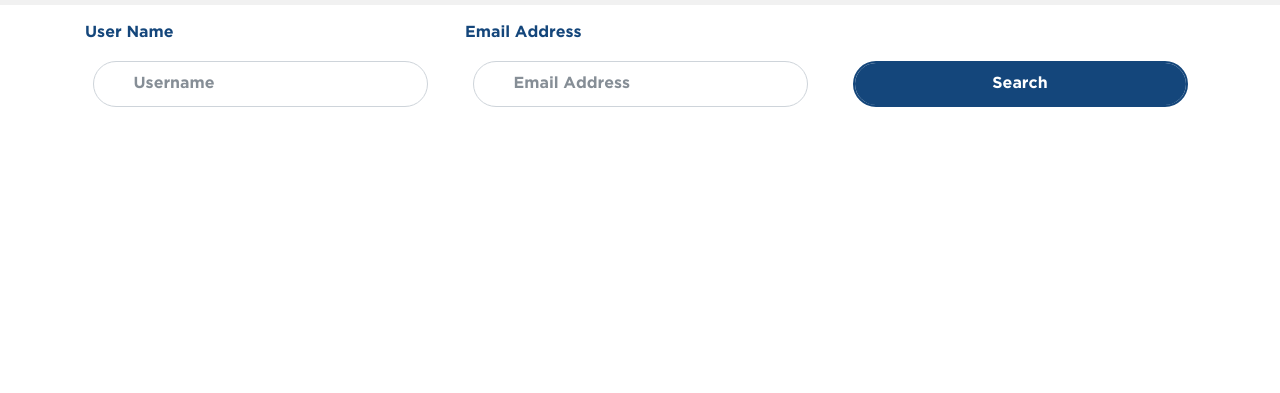
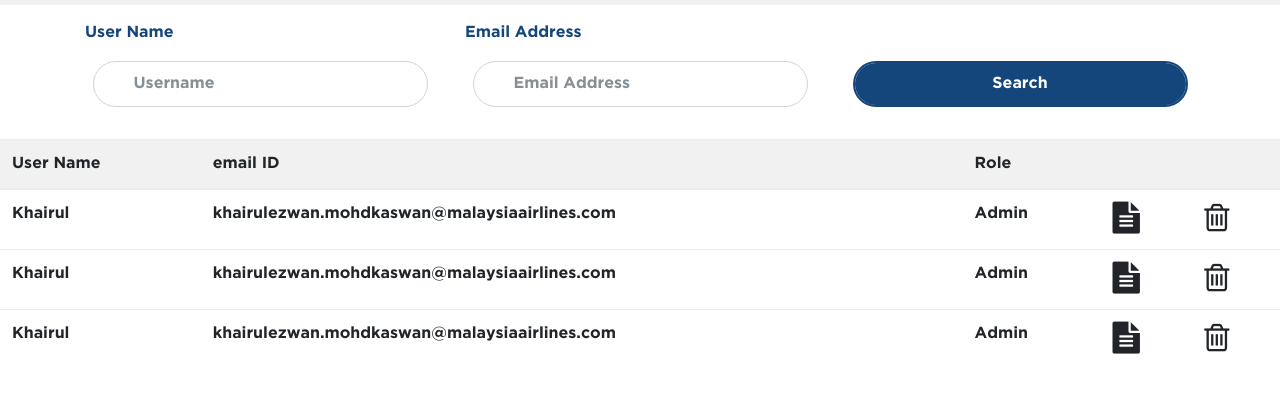
Before and after one commit to ahbear-khairulezwan/MhSecret, a website: page html/modify-user.html in a window 1280 px wide. Shown: the part 139-532 px from the top of the page. Drawn offline with nearby package versions, Linux system fonts and the light colour scheme; a web font is replaced by a local one.

Commit message:
Mofify user updated

```diff
--- a/html/modify-user.html
+++ b/html/modify-user.html
@@ -97,8 +97,53 @@
     </section>
     <!--Search Section-->
     <!--Dynamic Table-->
-    <section>
-
+    <section class="section1rem">
+        <table class="table table-hover">
+            <thead style="background-color:#F1F1F1;">
+                <tr>
+                    <th scope="col">User Name</th>
+                    <th scope="col">email ID</th>
+                    <th scope="col">Role</th>
+                    <th></th>
+                    <th></th>
+                </tr>
+            </thead>
+            <tbody>
+                <tr>
+                    <td>Khairul</td>
+                    <td>khairulezwan.mohdkaswan@malaysiaairlines.com</td>
+                    <td>Admin</td>
+                    <td>
+                        <i class="fa fa-file-text fa-2x" aria-hidden="true"></i>
+                    </td>
+                    <td>
+                        <i class="fa fa-trash-o fa-2x" aria-hidden="true"></i>
+                    </td>
+                </tr>
+                <tr>
+                    <td>Khairul</td>
+                    <td>khairulezwan.mohdkaswan@malaysiaairlines.com</td>
+                    <td>Admin</td>
+                    <td>
+                        <i class="fa fa-file-text fa-2x" aria-hidden="true"></i>
+                    </td>
+                    <td>
+                        <i class="fa fa-trash-o fa-2x" aria-hidden="true"></i>
+                    </td>
+                </tr>
+                <tr>
+                    <td>Khairul</td>
+                    <td>khairulezwan.mohdkaswan@malaysiaairlines.com</td>
+                    <td>Admin</td>
+                    <td>
+                        <i class="fa fa-file-text fa-2x" aria-hidden="true"></i>
+                    </td>
+                    <td>
+                        <i class="fa fa-trash-o fa-2x" aria-hidden="true"></i>
+                    </td>
+                </tr>
+            </tbody>
+        </table>
     </section>
     <!--Dynamic table-->
     <!-- Scroll to Top Button (Only visible on small and extra-small screen sizes) -->
```
